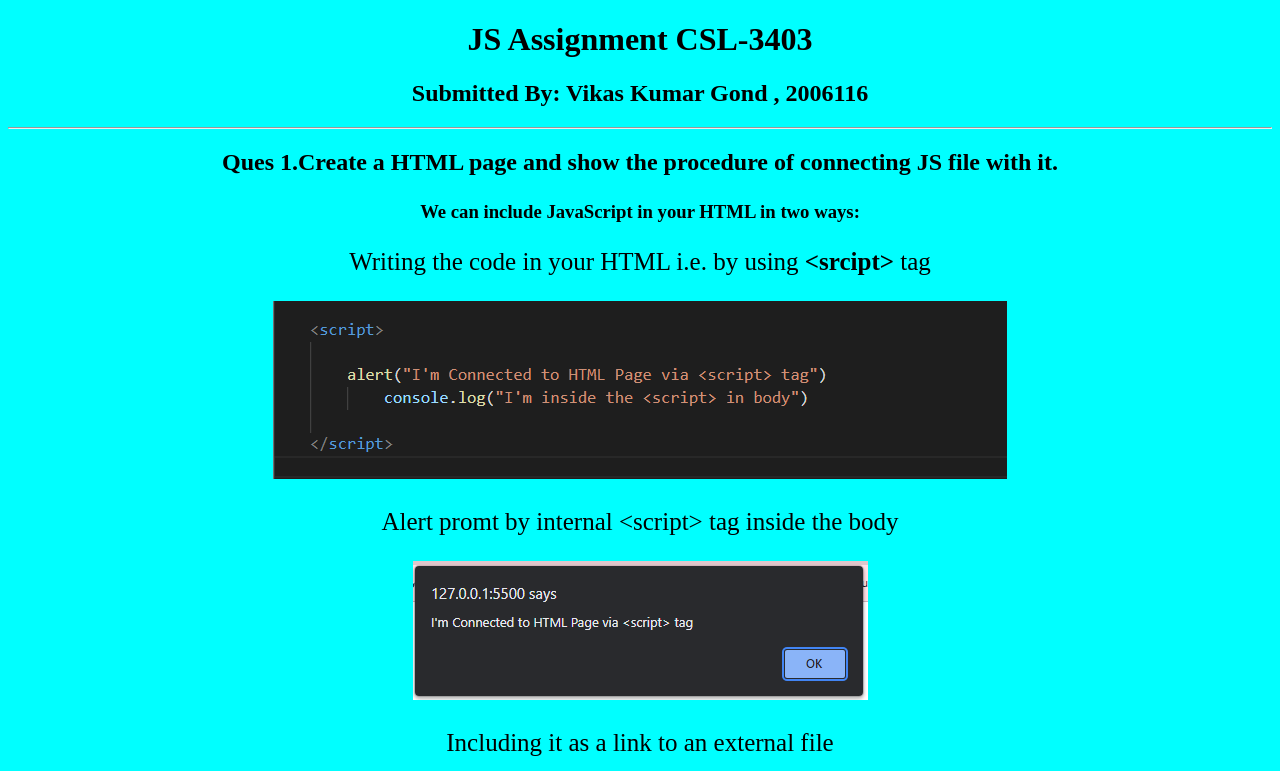
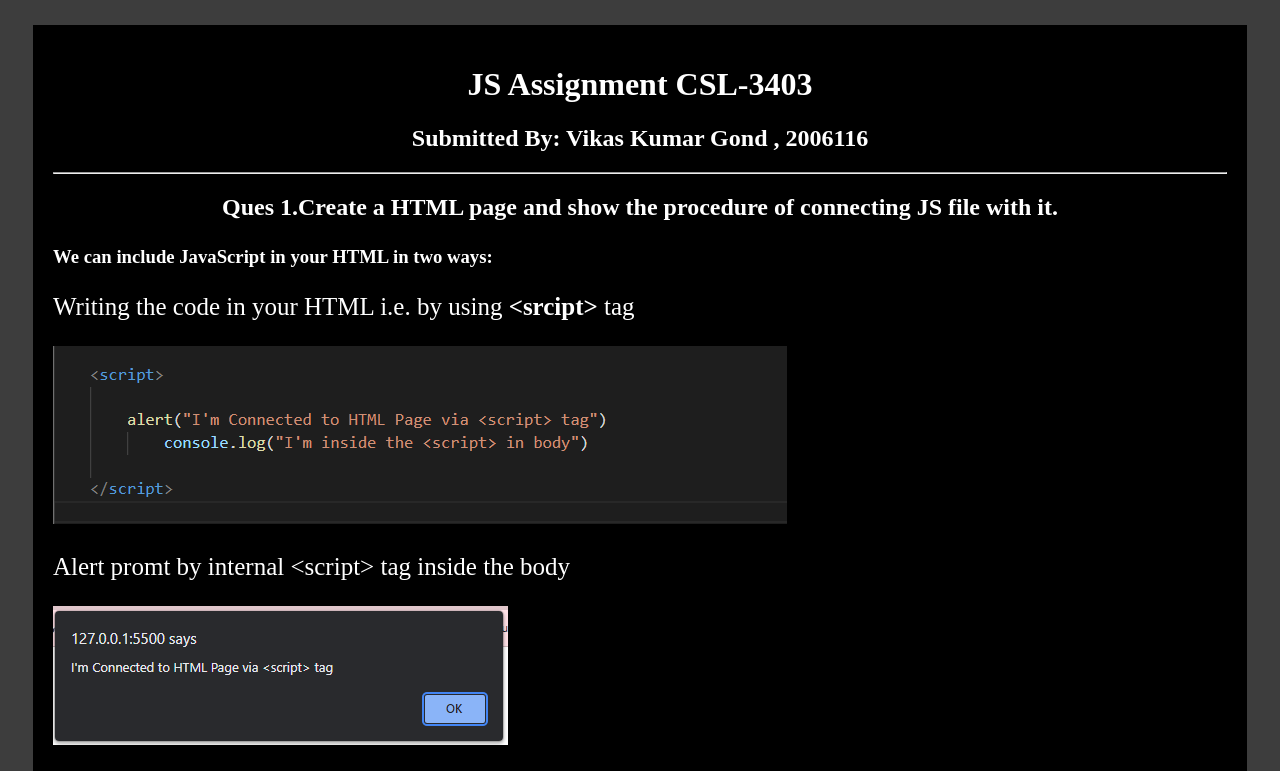
Before and after one commit to WebTechnologyCS3403/Js-Assignment-1, a plain HTML site: page Question-1/index.html in a window 1280 px wide. Shown: the top 771 px of the page. Drawn offline with Linux system fonts and the light colour scheme.

Commit message:
Update style.css

```diff
--- a/Question-1/style.css
+++ b/Question-1/style.css
@@ -1,9 +1,16 @@
-body{
-  background-color: aqua;
+body {
+  background-color: rgba(10, 10, 10, 0.787);
+  color: white;
 }
-.container{
-    text-align: center;
+h1,
+h2 {
+  text-align: center;
 }
-p{
-    font-size: 25px;
+.container {
+  margin: 25px;
+  padding: 20px;
+  background-color: black;
 }
+p {
+  font-size: 25px;
+}
```
